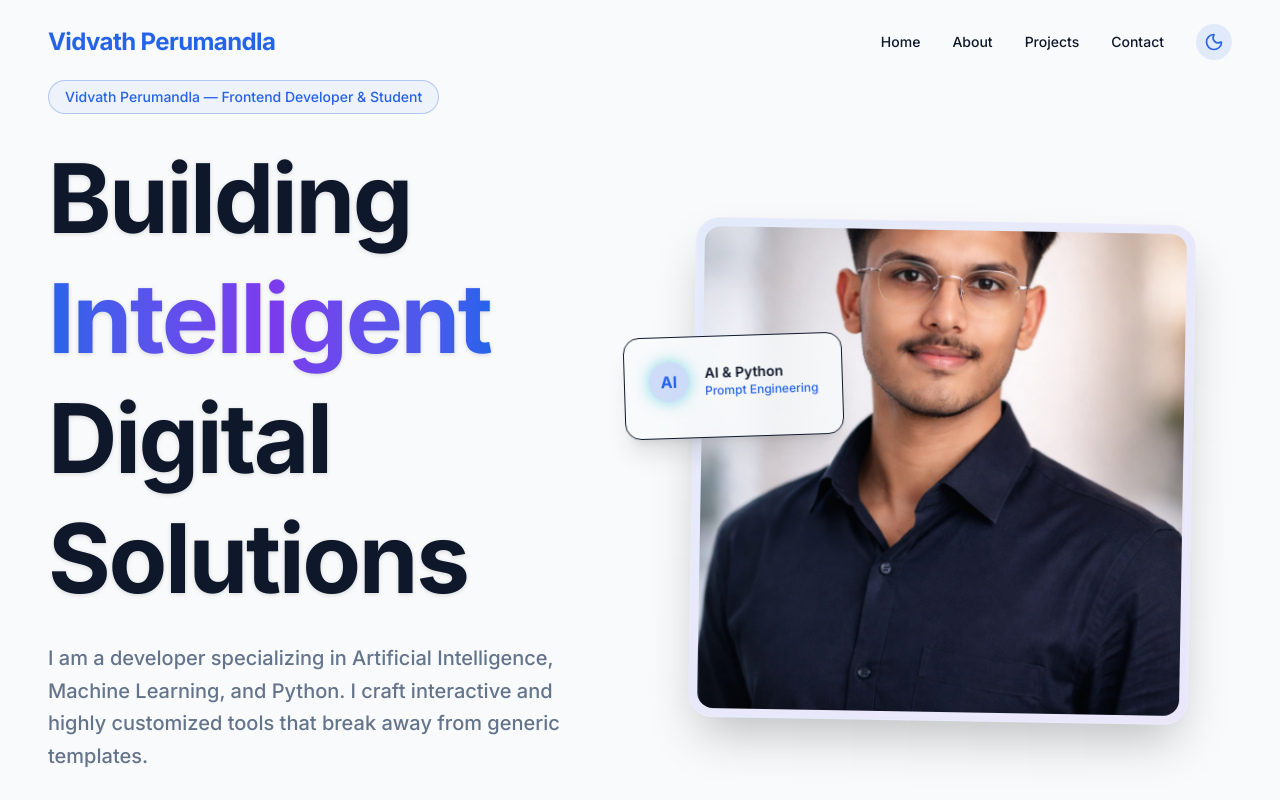
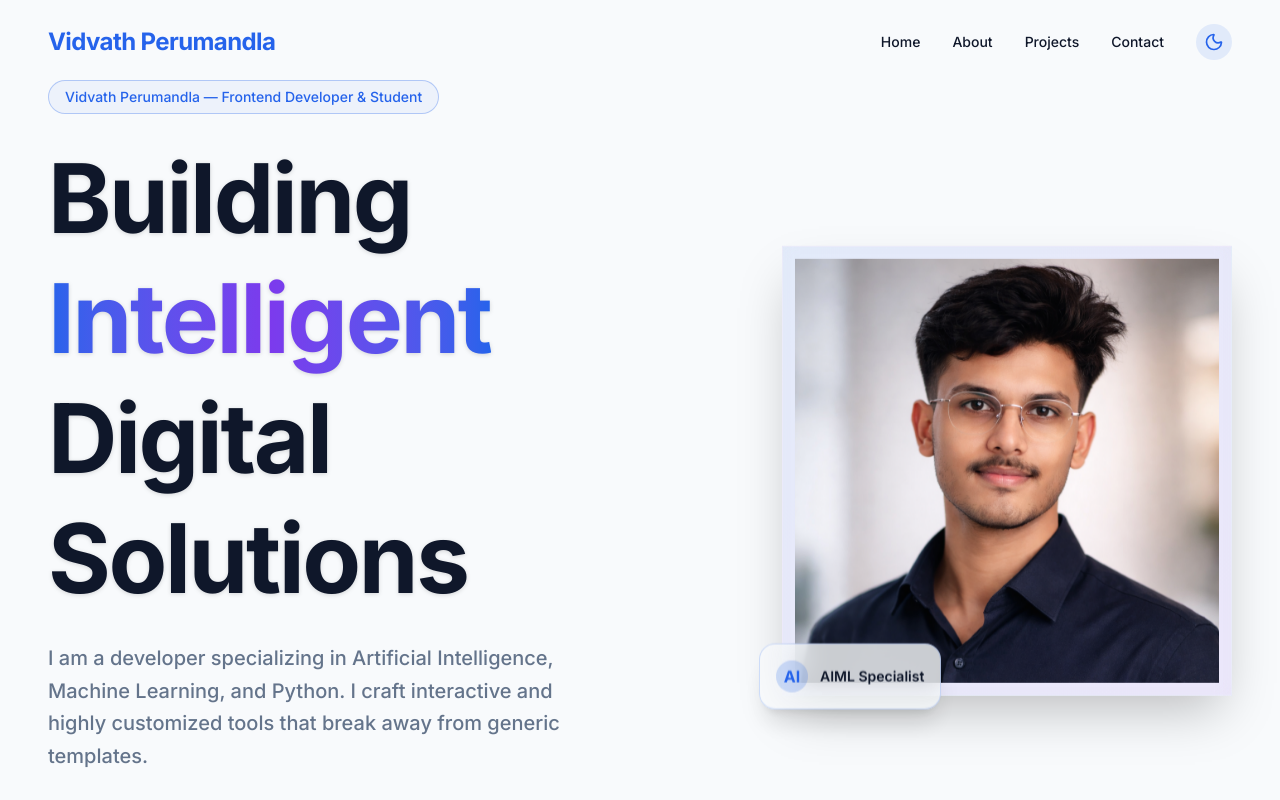
Before and after one commit to vi2219u/porfolio, a Next.js app: page / in a window 1280 px wide. Shown: the top 800 px of the page. Built offline with nearby package versions, Linux system fonts and the light colour scheme; a web font is replaced by a local one.

Commit message:
Configure GitHub Pages deployment setup

```diff
--- a/next.config.ts
+++ b/next.config.ts
@@ -1,8 +1,14 @@
 import type { NextConfig } from "next";
+
+const isProd = process.env.NODE_ENV === 'production';
 
 const nextConfig: NextConfig = {
   /* config options here */
   reactCompiler: true,
+  output: 'export',
+  images: { unoptimized: true },
+  basePath: isProd ? '/porfolio' : '',
+  assetPrefix: isProd ? '/porfolio/' : '',
 };
 
 export default nextConfig;
--- a/src/components/sections/Hero.tsx
+++ b/src/components/sections/Hero.tsx
@@ -79,42 +79,41 @@ export function Hero() {
             </motion.div>
           </motion.div>
 
-          {/* Visual Element (Asymmetric) */}
+          {/* Visual Element (Square Portrait) */}
           <motion.div
             initial={{ opacity: 0, scale: 0.9 }}
-            animate={{ opacity: 1, scale: 1 }}
-            transition={{ duration: 0.8, delay: 0.4 }}
-            className="relative h-[500px] w-full hidden lg:block"
+            whileInView={{ opacity: 1, scale: 1 }}
+            viewport={{ once: true }}
+            transition={{ duration: 0.8 }}
+            className="relative flex justify-center lg:justify-end order-first lg:order-last"
           >
             <motion.div
-              animate={{ rotate: [1, 0, 1] }}
+              animate={{ y: [0, -10, 0] }}
               transition={{ repeat: Infinity, duration: 6, ease: "easeInOut" }}
-              className="absolute top-0 right-10 aspect-square h-full bg-gradient-to-br from-primary/10 to-accent/10 rounded-3xl border border-white/10 backdrop-blur-sm p-2 shadow-2xl"
+              className="relative w-full max-w-[450px] aspect-square bg-gradient-to-br from-primary/10 to-accent/10 border border-white/10 backdrop-blur-sm p-3 shadow-2xl group"
             >
-              <div className="w-full h-full relative rounded-2xl overflow-hidden">
+              <div className="w-full h-full relative overflow-hidden">
                 <Image
                   src="/vidvath-portrait.png"
                   alt="Vidvath Perumandla"
                   fill
-                  className="object-cover"
-                  sizes="(max-width: 768px) 100vw, (max-width: 1200px) 50vw, 33vw"
+                  className="object-cover object-top transition-transform duration-700 ease-out group-hover:scale-105"
+                  sizes="(max-width: 768px) 100vw, 450px"
                   priority
                 />
               </div>
-            </motion.div>
-            {/* Floating Card */}
-            <motion.div
-              animate={{ y: [0, -20, 0], rotate: [0, -2, 2, 0] }}
-              transition={{ repeat: Infinity, duration: 5, ease: "easeInOut" }}
-              className="absolute top-1/4 -left-10 bg-background/80 backdrop-blur-md p-6 rounded-2xl border border-muted/30 shadow-xl"
-            >
-              <div className="flex items-center gap-4 mb-3">
-                <div className="w-10 h-10 rounded-full bg-primary/20 flex items-center justify-center text-primary font-bold shadow-[0_0_15px_rgba(6,182,212,0.5)]">AI</div>
-                <div>
-                  <h3 className="font-semibold text-sm text-foreground">AI & Python</h3>
-                  <p className="text-xs text-primary font-medium">Prompt Engineering</p>
+
+              {/* Floating Badge */}
+              <motion.div
+                animate={{ y: [0, -10, 0] }}
+                transition={{ repeat: Infinity, duration: 4, ease: "easeInOut" }}
+                className="absolute -bottom-6 -left-6 bg-background/80 backdrop-blur-md p-4 rounded-2xl border border-primary/20 shadow-xl hidden md:block"
+              >
+                <div className="flex items-center gap-3">
+                  <div className="w-8 h-8 rounded-full bg-primary/20 flex items-center justify-center text-primary font-bold">AI</div>
+                  <span className="text-sm font-semibold">AIML Specialist</span>
                 </div>
-              </div>
+              </motion.div>
             </motion.div>
           </motion.div>
 
```
